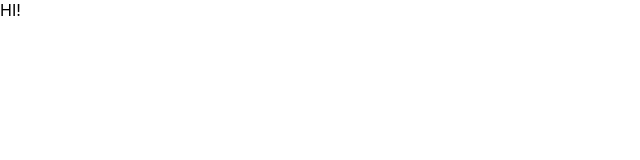
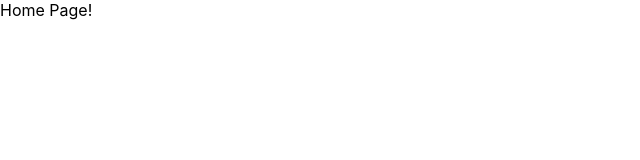
Before and after one commit to pritalb/shopping-cart, a React (Create React App) app in the folder shopping-cart/: page / in a window 1280 px wide. Shown: the top 160 px of the page, without its empty margins (0-640 px from the left). Built offline with nearby package versions, Linux system fonts and the light colour scheme.

Commit message:
added test cases for App.js

```diff
--- a/shopping-cart/src/Components/App/App.js
+++ b/shopping-cart/src/Components/App/App.js
@@ -1,9 +1,10 @@
 import './App.css';
+import Home from '../Home/Home.js';
 
 function App() {
   return (
     <div className="App">
-      HI!
+      <Home />
     </div>
   );
 }
--- /dev/null
+++ b/shopping-cart/src/Components/Home/Home.js
@@ -0,0 +1,9 @@
+const Home = () => {
+    return (
+        <div className="home-page">
+            Home Page!
+        </div>
+    )
+}
+
+export default Home;
```
Also changed, not shown: shopping-cart/src/Components/Home/Home.css (added), 2 other files (tests, documents, lock files or other folders).
